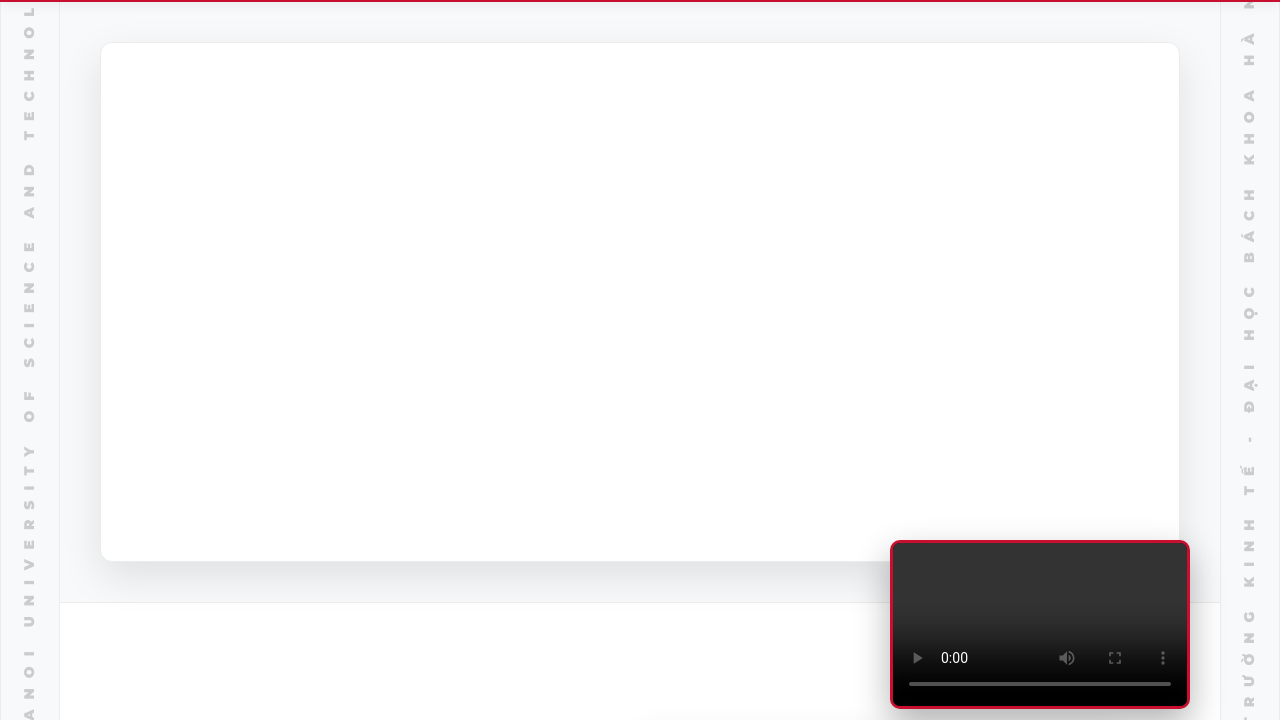
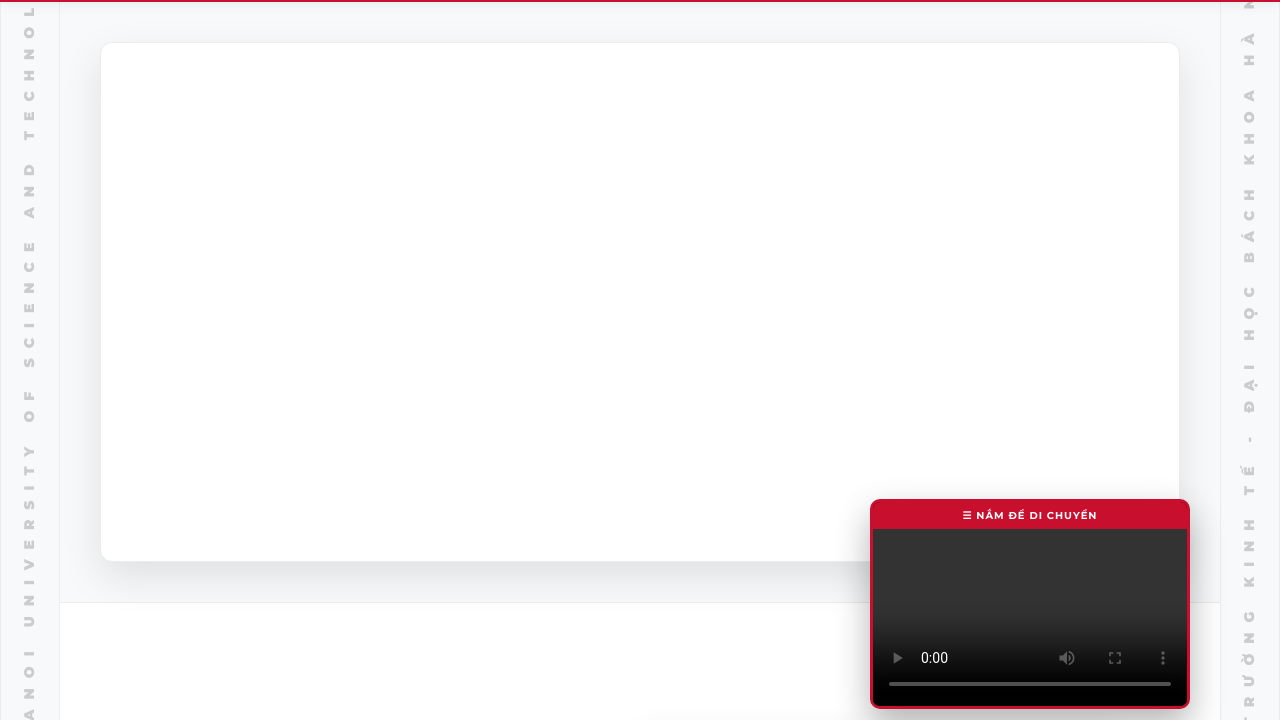
Before and after one commit to YIZ006/HUST-PRESENTATION, a plain HTML site: page index.html in a window 1280 px wide. Shown: the part 61-781 px from the top of the page. Drawn offline with Linux system fonts and the light colour scheme.

Commit message:
Update index.html

```diff
--- a/index.html
+++ b/index.html
@@ -28,7 +28,7 @@
             scroll-behavior: smooth;
         }
 
-        /* ----- SIDE PANELS (TRANG TRÍ 2 BÊN) ----- */
+        /* ----- SIDE PANELS ----- */
         .side-panel {
             position: fixed; top: 0; width: 60px; height: 100vh;
             display: flex; align-items: center; justify-content: center;
@@ -43,7 +43,7 @@
             text-transform: uppercase;
         }
 
-        /* ----- HEADER (TOP BAR) ----- */
+        /* ----- HEADER ----- */
         .top-bar {
             background: rgba(255, 255, 255, 0.95); padding: 10px 80px; display: flex;
             justify-content: space-between; align-items: center;
@@ -53,11 +53,8 @@
             backdrop-filter: blur(10px);
         }
         .brand { display: flex; align-items: center; gap: 20px; }
-
-        /* CẬP NHẬT HÌNH ẢNH CỜ */
         .flag-group { display: flex; gap: 8px; align-items: center; }
         .flag-img { width: 35px; height: auto; border-radius: 2px; box-shadow: 0 2px 4px rgba(0,0,0,0.1); border: 1px solid #eee; }
-
         .logo-text-box { border-left: 2px solid var(--border); padding-left: 15px; }
         .logo-text-box h1 { color: var(--hust-red); font-weight: 900; font-size: 18px; line-height: 1; margin-bottom: 2px; }
         .logo-text-box p { color: var(--dark-gray); font-size: 11px; font-weight: 700; text-transform: uppercase; letter-spacing: 1px; }
@@ -75,7 +72,7 @@
         .canva-input-group input { background: transparent; border: none; padding: 8px 12px; width: 250px; outline: none; font-size: 12px; }
         .canva-input-group button { background: var(--dark-gray); color: white; border: none; padding: 0 15px; font-weight: 700; cursor: pointer; font-size: 11px; }
 
-        /* ----- MAIN STAGE (CANVA EMBED) ----- */
+        /* ----- MAIN STAGE ----- */
         .stage { padding: 40px 100px; background-color: var(--light-bg); border-bottom: 1px solid var(--border); }
         .viewer-container {
             width: 100%; max-width: 1100px; margin: 0 auto; height: 65vh; background: white;
@@ -84,14 +81,29 @@
         }
         #canvaFrame { width: 100%; height: 100%; border: none; }
 
-        /* ----- FIXED DRAGGABLE VIDEO ----- */
+        /* ----- FIXED DRAGGABLE VIDEO (ĐÃ SỬA LỖI) ----- */
         .video-corner {
-            position: fixed; bottom: 30px; right: 90px; width: 300px; aspect-ratio: 16/9;
+            position: fixed; bottom: 30px; right: 90px; width: 320px;
             background: #000; border: 3px solid var(--hust-red); border-radius: 10px;
-            box-shadow: 0 15px 35px rgba(0,0,0,0.3); z-index: 5000; cursor: move;
-            overflow: hidden;
+            box-shadow: 0 15px 35px rgba(0,0,0,0.3); z-index: 5000;
+            display: flex; flex-direction: column; overflow: hidden;
         }
-        video { width: 100%; height: 100%; object-fit: cover; pointer-events: none; }
+
+        /* THANH NẮM KÉO MỚI */
+        .drag-handle {
+            background: var(--hust-red);
+            color: white;
+            font-size: 10px;
+            font-weight: 700;
+            text-align: center;
+            padding: 5px 0;
+            cursor: move;
+            user-select: none;
+            letter-spacing: 1px;
+        }
+
+        /* Bỏ pointer-events: none để bấm được nút play */
+        video { width: 100%; aspect-ratio: 16/9; object-fit: cover; }
 
         /* ----- CONTENT SECTIONS ----- */
         .section-box { padding: 120px 0; }
@@ -155,7 +167,9 @@
         </div>
     </div>
 
+    <!-- KHUNG VIDEO CÓ THANH KÉO THẢ MỚI -->
     <div class="video-corner" id="videoDraggable">
+        <div class="drag-handle" id="dragHandle">☰ NẮM ĐỂ DI CHUYỂN</div>
         <video id="vPlayer" controls></video>
     </div>
 
@@ -233,8 +247,8 @@
 
     <div class="footer">
         <h5>ĐẠI HỌC BÁCH KHOA HÀ NỘI</h5>
-        <p>Sinh viên thực hiện: Phạm Minh Chiến | Giảng viên Bộ môn Kinh tế Chính trị : Ngô Quế Lân | Mã học phần SSH1121.</p>
-        <p style="margin-top: 15px;">© 30/4/2026-31/5/2026 Final Year Project - HUST Department of Politics</p>
+        <p>Sinh viên thực hiện: Phạm Minh Chiến | Giảng viên hướng dẫn: Bộ môn Kinh tế Chính trị</p>
+        <p style="margin-top: 15px;">© 2024 Final Year Project - HUST Department of Politics</p>
     </div>
 
     <script>
@@ -244,7 +258,7 @@
             if (file) { document.getElementById('vPlayer').src = URL.createObjectURL(file); }
         });
 
-        // XỬ LÝ NHÚNG CANVA (Lọc mã HTML)
+        // XỬ LÝ NHÚNG CANVA
         function loadCanva() {
             let inputVal = document.getElementById('canvaUrl').value.trim();
             let finalUrl = "";
@@ -261,13 +275,18 @@
             }
         }
 
-        // KÉO THẢ VIDEO (DRAG & DROP)
+        // KÉO THẢ VIDEO QUA THANH DRAG HANDLE
         const dragItem = document.getElementById("videoDraggable");
+        const dragHandle = document.getElementById("dragHandle");
         let active = false; let currentX, currentY, initialX, initialY; let xOffset = 0, yOffset = 0;
-        document.addEventListener("mousedown", dragStart); document.addEventListener("mouseup", dragEnd); document.addEventListener("mousemove", drag);
+
+        document.addEventListener("mousedown", dragStart);
+        document.addEventListener("mouseup", dragEnd);
+        document.addEventListener("mousemove", drag);
 
         function dragStart(e) {
-            if (e.target.closest('#videoDraggable')) {
+            // Cập nhật: Chỉ kích hoạt kéo thả khi click vào thanh "☰ NẮM ĐỂ DI CHUYỂN"
+            if (e.target === dragHandle) {
                 initialX = e.clientX - xOffset; initialY = e.clientY - yOffset; active = true;
             }
         }
```
